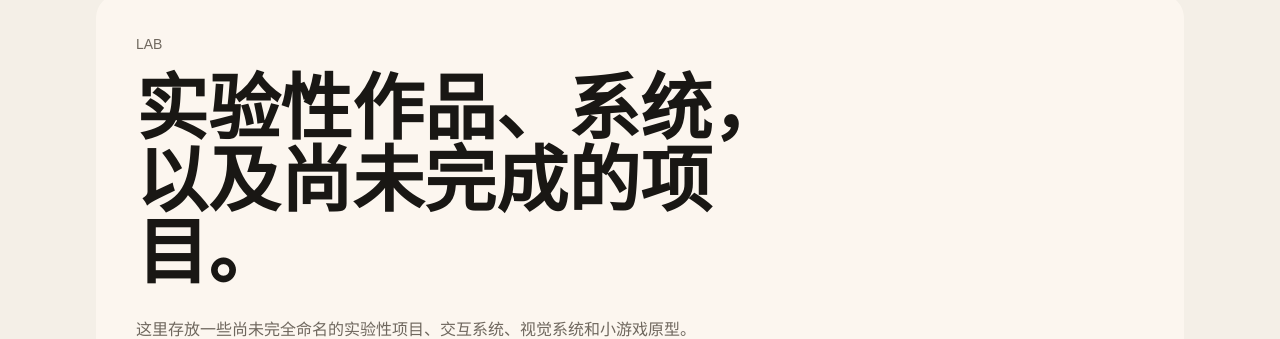
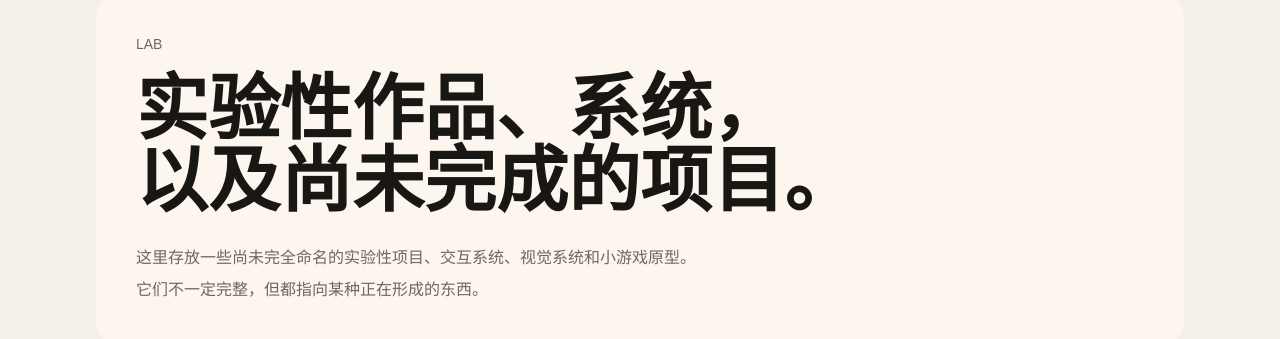
Before and after one commit to OrandoLee/personal-site, a Next.js app: page /lab in a window 1280 px wide. Shown: the part 162-501 px from the top of the page. Built offline with nearby package versions, Linux system fonts and the light colour scheme; no server answers; the database is empty.

Commit message:
fix lab title wrapping

```diff
--- a/app/globals.css
+++ b/app/globals.css
@@ -188,6 +188,17 @@ video {
 .archive-shell {
   min-height: 100vh;
   background: rgb(var(--archive-paper));
+}
+
+.lab-title-line {
+  display: inline;
+}
+
+@media (min-width: 1024px) {
+  .lab-title-line {
+    display: block;
+    white-space: nowrap;
+  }
 }
 
 .wordmark {
--- a/app/lab/page.tsx
+++ b/app/lab/page.tsx
@@ -37,8 +37,9 @@ export default async function LabPage({ searchParams }: LabPageProps) {
     <main className="mx-auto w-full max-w-6xl px-4 py-14 sm:px-6 lg:px-8 lg:py-20">
       <section className="mb-12 rounded-3xl bg-archive-paper2/70 p-7 sm:p-10">
         <p className="text-sm text-archive-muted">LAB</p>
-        <h1 className="mt-4 max-w-[680px] font-serif text-5xl font-semibold leading-tight text-archive-ink sm:text-7xl">
-          实验性作品、系统，以及尚未完成的项目。
+        <h1 className="lab-title mt-4 max-w-none font-serif text-5xl font-semibold leading-tight text-archive-ink sm:text-7xl">
+          <span className="lab-title-line">实验性作品、系统，</span>
+          <span className="lab-title-line">以及尚未完成的项目。</span>
         </h1>
         <div className="mt-7 max-w-2xl text-base leading-8 text-archive-muted">
           <p>
```
